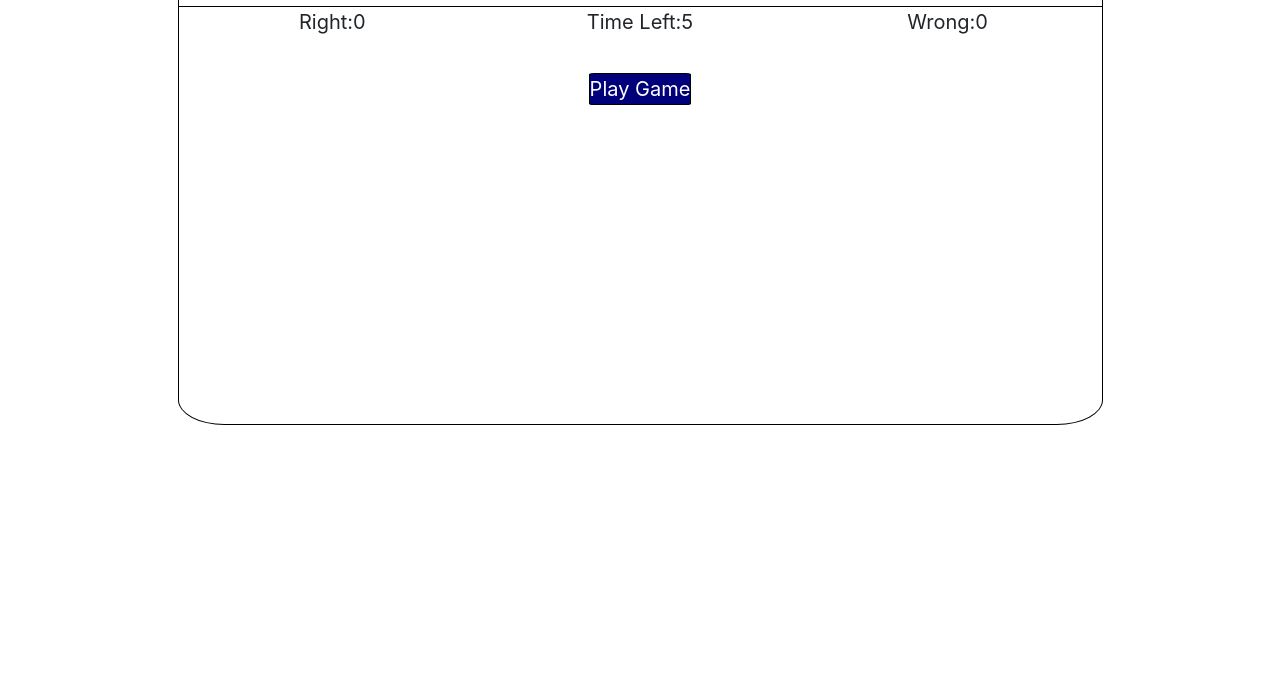
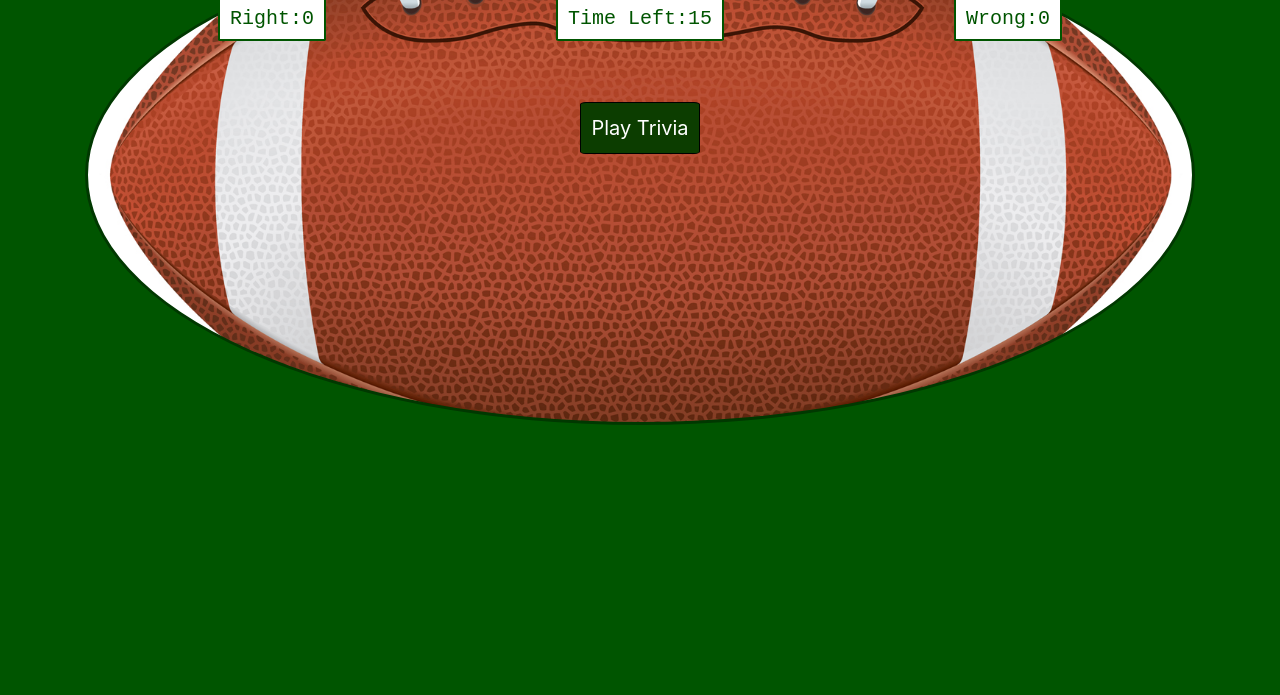
Before and after one commit to Benjatron87/Trivia-Game, a plain HTML site: page index.html in a window 1280 px wide. Shown: the part 105-800 px from the top of the page. Drawn offline with nearby package versions, Linux system fonts and the light colour scheme.

Commit message:
Added all 32 questions. Styled the game.

```diff
--- a/assets/css/style.css
+++ b/assets/css/style.css
@@ -3,26 +3,48 @@
     font-weight: none;
 }
 
+body{
+    background: rgb(0, 85, 0);
+}
+
 .game-screen{
-    border: 1px solid black;
-    border-radius: 5%;
+    border: 3px solid rgb(0, 56, 0);
+    border-radius: 100%;
     margin: 30px;
     height: 500px;
+    background-image: url("../images/football.png");
+    background-position: center;
+    background-size: cover;
 }
 
-.title{
+.name{
+    color: rgb(0, 85, 0);
+    background-color: white;
     font-family: monospace;
-    font-size: 30px;
+    font-size: 35px;
     line-height: 20px;
-    padding: 30px;
-}
-
-.title-card{
-    border-bottom: 1px solid black;
+    margin-top: 0px;
+    margin-bottom: 25px;
+    padding: 10px;
+    border-radius: 3%;
+    border: 2px solid rgb(0, 85, 0);
 }
 
 #timer{
     font-size: 20px;
+}
+
+.stats{
+    color: rgb(0, 85, 0);
+    background-color: white;
+    font-family: monospace;
+    font-size: 20px;
+    line-height: 20px;
+    margin-top: 0px;
+    margin-bottom: 25px;
+    padding: 10px;
+    border-radius: 3%;
+    border: 2px solid rgb(0, 85, 0);
 }
 
 .space{
@@ -37,10 +59,22 @@
 #start-button{
     border: solid 1px black;
     border-radius: 5%;
-    background-color: rgb(0, 0, 122);
+    background-color: rgb(12, 61, 0);
     color: white;
+    padding: 10px;
+    cursor: pointer;
 }
 
 #start-button:hover{
-    background-color: rgb(0, 0, 221);
+    background-color: rgb(18, 158, 0);
 }
+
+.game{
+    color: white;
+    font-family: monospace;
+}
+
+.answer:hover{
+    cursor: pointer;
+    color: rgb(115, 255, 0);
+}
--- a/assets/javascript/app.js
+++ b/assets/javascript/app.js
@@ -1,60 +1,18 @@
 $(document).ready(function reset() {
 
-    var timer = 5;
+    var timer = 15;
+    var delay = 3;
     var num = 0;
     var right = 0;
     var wrong = 0;
+
+    var interval1;
+    var interval2;
 
     $("#right").html(right);
     $("#wrong").html(wrong);
     $("#timer").html(timer);
 
-    var myQuestions = [
-
-         {
-            question: "Who is Thor?",
-
-            answers: [
-                {ans:"God of Thunder", value: true},
-                {ans: "God of Mischief", value: false,},
-                {ans: "Guy with shield", value: false},
-                {ans: "Guy in the Iron Suit", value: false}
-            ]
-        },
-
-         {
-            question: "Who is Loki?",
-
-            answers: [
-                {ans:"God of Thunder", value: false},
-                {ans: "God of Mischief", value: true,},
-                {ans: "Guy with shield", value: false},
-                {ans: "Guy in the Iron Suit", value: false}
-            ]
-        },
-
-        {
-            question: "Who is Captain America?",
-
-            answers: [
-                {ans:"God of Thunder", value: false},
-                {ans: "God of Mischief", value: false,},
-                {ans: "Guy with shield", value: true},
-                {ans: "Guy in the Iron Suit", value: false}
-            ]
-        },
-
-        {
-            question: "Who is Iron Man?",
-
-            answers: [
-                {ans:"God of Thunder", value: false},
-                {ans: "God of Mischief", value: false,},
-                {ans: "Guy with shield", value: false},
-                {ans: "Guy in the Iron Suit", value: true}
-            ]
-        }
-]
 
     function questionDisplay(obj){
 
@@ -96,30 +54,32 @@ $(document).ready(function reset() {
 
                     $("#outcome").html("Correct!");
                     $("#correct").show();
-                    $("#start-button").show();
 
                     for(var i = 0; i < 4; i++){
                         $("#answer" + [i]).hide();
                     }
 
-                    clearInterval(intervalId);
+                    clearInterval(interval2);
                     right++;
                     $("#right").html(right);
 
+                    nextQuestion();
             }
             else if(click === "false"){
 
                     $("#outcome").html("Wrong!");
                     $("#correct").show();
-                    $("#start-button").show();
+
 
                     for(var i = 0; i < 4; i++){
                         $("#answer" + [i]).hide();
                     }
 
-                    clearInterval(intervalId);
+                    clearInterval(interval2);
                     wrong++;
                     $("#wrong").html(wrong);
+
+                    nextQuestion();
 
             }
         })
@@ -131,10 +91,6 @@ $(document).ready(function reset() {
         $("#question").hide();
         $("#start-button").show().html("Play Again?");
 
-        num = 0;
-        right = 0;
-        wrong = 0;
-
         for(var i = 0; i < 4; i++){
             $("#answer" + [i]).hide();
         }
@@ -144,36 +100,68 @@ $(document).ready(function reset() {
 
     $("#start-button").on("click", function(){
 
-        $("#start-button").html("Next Question");
+        myQuestions.sort(function() {
+            return 0.5 - Math.random();
+          });
+
         $("#start-button").hide();
         $("#question").show();
+
+        num = 0;
+        right = 0;
+        wrong = 0;
 
         $("#right").html(right);
         $("#wrong").html(wrong);
 
-        console.log(num);
-        if (num < myQuestions.length){
-            questionDisplay(num);
+        questionDisplay(0);
 
-            num += 1;
+        num++
 
-            run();
-        }
-        else{
-            endGame()
-        }
+        run();
 
     });
 
+    function nextQuestion(){
 
+        clearInterval(interval1);
+
+        delay = 3;
+
+        if(num < myQuestions.length){
+
+            interval1 = setInterval(function(){
+
+                delay--;
+
+                console.log("delay" + delay);
+
+                if(delay === 0){
+
+                    questionDisplay(num);
+
+                    num++;
+
+                    run();
+
+                    clearInterval(interval1);
+                }
+
+            }, 1000);
+
+        }
+        else{
+            endGame();
+        }
+    }
 
     function run() {
 
-            timer = 5;
+            timer = 15;
 
             $("#timer").html(timer);
 
-            intervalId = setInterval(function(){
+            interval2 = setInterval(function(){
 
                 timer--;
 
@@ -187,12 +175,13 @@ $(document).ready(function reset() {
                     }
 
                     $("#correct").show();
-                    $("#start-button").show();
 
                     wrong++;
                     $("#wrong").html(wrong);
 
-                    clearInterval(intervalId);
+                    nextQuestion();
+
+                    clearInterval(interval2);
                 }
             }, 1000);
     }
--- /dev/null
+++ b/assets/javascript/myQuestions.js
@@ -0,0 +1,357 @@
+
+
+var myQuestions = [
+
+    {
+       question: "Redskins' Quarterback",
+
+       answers: [
+           {ans: "Alex Smith", value: true},
+           {ans: "Dak Prescott", value: false,},
+           {ans: "Kyle Allen", value: false},
+           {ans: "Mitchell Trubisky", value: false}
+       ]
+   },
+
+    {
+       question: "Panthers' Quarterback",
+
+       answers: [
+           {ans: "Peyton Manning", value: false},
+           {ans: "Cam Newton", value: true,},
+           {ans: "Josh Allen", value: false},
+           {ans: "Ryan Tannehill", value: false}
+       ]
+   },
+
+   {
+       question: "Chiefs' Quarterback",
+
+       answers: [
+           {ans: "Brett Favre", value: false},
+           {ans: "Blake Bortles", value: false,},
+           {ans: "Patrick Mahomes", value: true},
+           {ans: "Matt Ryan", value: false}
+       ]
+   },
+
+   {
+       question: "Cardinals' Quarterback",
+
+       answers: [
+           {ans: "Jeff Driskel", value: false},
+           {ans: "Jared Goff", value: false,},
+           {ans: "Aaron Rodgers", value: false},
+           {ans: "Josh Rosen", value: true}
+       ]
+   },
+
+   {
+       question: "Falcons' Quarterback",
+
+       answers: [
+           {ans: "Dak Prescott", value: false},
+           {ans: "Baker Mayfield", value: false,},
+           {ans: "Matt Ryan", value: true},
+           {ans: "Deshaun Watson", value: false}
+       ]
+   },
+
+   {
+       question: "Ravens' Quarterback",
+
+       answers: [
+           {ans: "Case Keenum", value: false},
+           {ans: "Philip Rivers", value: false,},
+           {ans: "Lamar Jackson", value: true},
+           {ans: "Kirk Cousins", value: false}
+       ]
+   },
+
+   {
+       question: "Bills' Quarterback",
+
+       answers: [
+           {ans: "Tom Brady", value: false},
+           {ans: "Nick Foles", value: false,},
+           {ans: "Josh Allen", value: true},
+           {ans: "Nick Mullens", value: false}
+       ]
+   },
+
+   {
+       question: "Bears' Quarterback",
+
+       answers: [
+           {ans: "Mitchell Trubisky", value: true},
+           {ans: "Matthew Stafford", value: false,},
+           {ans: "Eli Manning", value: false},
+           {ans: "Russell Wilson", value: false}
+       ]
+   },
+
+   {
+       question: "Bengals' Quarterback",
+
+       answers: [
+           {ans: "Jeff Driskel", value: true},
+           {ans: "Andrew Luck", value: false,},
+           {ans: "Teddy Bridgewater", value: false},
+           {ans: "Kyle Allen", value: false}
+       ]
+   },
+
+   {
+       question: "Browns' Quarterback",
+
+       answers: [
+           {ans: "Baker Mayfield", value: true},
+           {ans: "Patrick Mahomes", value: false,},
+           {ans: "Kyle Allen", value: false},
+           {ans: "Lamar Jackson", value: false}
+       ]
+   },
+
+   {
+       question: "Cowboys' Quarterback",
+
+       answers: [
+           {ans: "Dak Prescott", value: true},
+           {ans: "Derek Carr", value: false,},
+           {ans: "Sam Darnold", value: false},
+           {ans: "Josh Johnson", value: false}
+       ]
+   },
+
+   {
+       question: "Broncos' Quarterback",
+
+       answers: [
+           {ans: "Case Keenum", value: true},
+           {ans: "Aaron Rodgers", value: false,},
+           {ans: "Josh Rosen", value: false},
+           {ans: "Blake Bortles", value: false}
+       ]
+   },
+
+   {
+       question: "Lions' Quarterback",
+
+       answers: [
+           {ans: "Matthew Stafford", value: true},
+           {ans: "Sam Darnold", value: false,},
+           {ans: "Case Keenum", value: false},
+           {ans: "Deshaun Watson", value: false}
+       ]
+   },
+
+   {
+       question: "Packers' Quarterback",
+
+       answers: [
+           {ans: "Aaron Rodgers", value: true},
+           {ans: "Jared Goff", value: false,},
+           {ans: "Kirk Cousins", value: false},
+           {ans: "Philip Rivers", value: false}
+       ]
+   },
+
+   {
+       question: "Texans' Quarterback",
+
+       answers: [
+           {ans: "Deshaun Watson", value: true},
+           {ans: "Mitchell Trubisky", value: false,},
+           {ans: "Teddy Bridgewater", value: false},
+           {ans: "Eli Manning", value: false}
+       ]
+   },
+
+   {
+       question: "Colts' Quarterback",
+
+       answers: [
+           {ans: "Andrew Luck", value: true},
+           {ans: "Josh Allen", value: false,},
+           {ans: "Ryan Tannehill", value: false},
+           {ans: "Jameis Winston", value: false}
+       ]
+   },
+
+   {
+       question: "Jaguars' Quarterback",
+
+       answers: [
+           {ans: "Blake Bortles", value: true},
+           {ans: "Derek Carr", value: false,},
+           {ans: "Kirk Cousins", value: false},
+           {ans: "Nick Mullens", value: false}
+       ]
+   },
+
+   {
+       question: "Chargers' Quarterback",
+
+       answers: [
+           {ans: "Philip Rivers", value: true},
+           {ans: "Blaine Gabbert", value: false,},
+           {ans: "Ben Roethlisberger", value: false},
+           {ans: "Patrick Mahomes", value: false}
+       ]
+   },
+
+   {
+       question: "Rams' Quarterback",
+
+       answers: [
+           {ans: "Jared Goff", value: true},
+           {ans: "Ben Roethlisberger", value: false,},
+           {ans: "Black Bortles", value: false},
+           {ans: "Matthew Stafford", value: false}
+       ]
+   },
+
+   {
+       question: "Dolphins' Quarterback",
+
+       answers: [
+           {ans: "Ryan Tannehill", value: true},
+           {ans: "Philip Rivers", value: false,},
+           {ans: "Andrew Luck", value: false},
+           {ans: "Baker Mayfield", value: false}
+       ]
+   },
+
+   {
+       question: "Vikings' Quarterback",
+
+       answers: [
+           {ans: "Kirk Cousins", value: true},
+           {ans: "Nick Foles", value: false,},
+           {ans: "Teddy Bridgewater", value: false},
+           {ans: "Tom Brady", value: false}
+       ]
+   },
+
+   {
+       question: "Patriots' Quarterback",
+
+       answers: [
+           {ans: "Tom Brady", value: true},
+           {ans: "Josh Johnson", value: false,},
+           {ans: "Matthew Stafford", value: false},
+           {ans: "Kyle Allen", value: false}
+       ]
+   },
+
+   {
+       question: "Saints' Quarterback",
+
+       answers: [
+           {ans: "Drew Brees", value: true},
+           {ans: "Baker Mayfield", value: false,},
+           {ans: "Matt Ryan", value: false},
+           {ans: "Deshaun Watson", value: false}
+       ]
+   },
+
+   {
+       question: "Giants' Quarterback",
+
+       answers: [
+           {ans: "Eli Manning", value: true},
+           {ans: "Blaine Gabbert", value: false,},
+           {ans: "Jameis Winston", value: false},
+           {ans: "Kirk Cousins", value: false}
+       ]
+   },
+
+   {
+       question: "Jets Quarterback",
+
+       answers: [
+           {ans: "Sam Darnold", value: true},
+           {ans: "Patrick Mahomes", value: false,},
+           {ans: "Tom Brady", value: false},
+           {ans: "Andrew Luck", value: false}
+       ]
+   },
+
+   {
+       question: "Raiders' Quarterback",
+
+       answers: [
+           {ans: "Derek Carr", value: true},
+           {ans: "Blake Bortles", value: false,},
+           {ans: "Aaron Rodgers", value: false},
+           {ans: "Dak Prescott", value: false}
+       ]
+   },
+
+   {
+       question: "Eagles' Quarterback",
+
+       answers: [
+           {ans: "Nick Foles", value: true},
+           {ans: "Nick Mullens", value: false,},
+           {ans: "Deshaun Watson", value: false},
+           {ans: "Lamar Jackson", value: false}
+       ]
+   },
+
+   {
+       question: "Steelers' Quarterback",
+
+       answers: [
+           {ans: "Ben Roethlisberger", value: true},
+           {ans: "Matthew Stafford", value: false,},
+           {ans: "Josh Rosen", value: false},
+           {ans: "Dak Prescott", value: false}
+       ]
+   },
+
+   {
+       question: "49ers' Quarterback",
+
+       answers: [
+           {ans: "Nick Mullens", value: true},
+           {ans: "Russell Wilson", value: false,},
+           {ans: "Tom Brady", value: false},
+           {ans: "Case Keenum", value: false}
+       ]
+   },
+
+   {
+       question: "Seahawks' Quarterback",
+
+       answers: [
+           {ans: "Russell Wilson", value: true},
+           {ans: "Blaine Gabbert", value: false,},
+           {ans: "Jared Goff", value: false},
+           {ans: "Jeff Driskel", value: false}
+       ]
+   },
+
+   {
+       question: "Buccaneers' Quarterback",
+
+       answers: [
+           {ans: "Jameis Winston", value: true},
+           {ans: "Joe Flacco", value: false,},
+           {ans: "Nick Foles", value: false},
+           {ans: "Kirk Cousins", value: false}
+       ]
+   },
+
+   {
+       question: "Titans' Quarterback",
+
+       answers: [
+           {ans: "Blaine Gabbert", value: true},
+           {ans: "Deshaun Jackson", value: false,},
+           {ans: "Josh Allen", value: false},
+           {ans: "Baker Mayfield", value: false}
+       ]
+   }
+
+]
--- a/index.html
+++ b/index.html
@@ -7,6 +7,7 @@
 
         <script src="https://cdnjs.cloudflare.com/ajax/libs/jquery/3.2.1/jquery.min.js"></script>
 
+        <script src="assets/javascript/myQuestions.js"></script>
         <script src="assets/javascript/app.js"></script>
 
         <meta charset="utf-8">
@@ -18,35 +19,35 @@
 
         <div class="container d-flex justify-content-center">
 
-            <div class="col-md-10 game-screen">
+            <div class="col-md-12 game-screen">
 
-                <div class="row d-flex justify-content-center title-card">
+                <div class="row d-flex justify-content-center">
 
                     <div class="col-md-12 d-flex justify-content-center title">
 
-                    Marvel Cinematic Universe Trivia Game
+                    <a class="name">NFL Quarterback Triva</a>
 
                     </div>
 
                 </div>
 
-                <div class="row">
+                <div class="row line">
 
                     <div class="col-md-4 d-flex justify-content-center">
 
-                            <div class="d-flex justify-content-center">Right: <a id="right"></a></div>
+                            <div class="d-flex justify-content-center stats">Right: <a id="right"></a></div>
 
                     </div>
 
                     <div class="col-md-4 d-flex justify-content-center">
 
-                            <div class="d-flex justify-content-center">Time Left: <a id="timer"></a></div>
+                            <div class="d-flex justify-content-center stats">Time Left: <a id="timer"></a></div>
 
                         </div>
 
                     <div class="col-md-4 d-flex justify-content-center">
 
-                            <div class="d-flex justify-content-center">Wrong: <a id="wrong"></a></div>
+                            <div class="d-flex justify-content-center stats">Wrong: <a id="wrong"></a></div>
 
                     </div>
 
@@ -54,43 +55,43 @@
 
                 <div class="container">
 
-                        <div class="col-md-12 d-flex justify-content-center">
+                        <div class="col-md-12 d-flex justify-content-center game">
 
                                 <div class="row" id="question"></div>
 
                         </div>
 
-                        <div class="col-md-12 d-flex justify-content-center">
+                        <div class="col-md-12 d-flex justify-content-center game">
 
                                 <div class="row" id="outcome"></div>
 
                         </div>
 
-                        <div class="col-md-12 d-flex justify-content-center">
+                        <div class="col-md-12 d-flex justify-content-center game">
 
                                 <div class="row" id="correct"></div>
 
                         </div>
 
-                        <div class="col-md-12 d-flex justify-content-center">
+                        <div class="col-md-12 d-flex justify-content-center game">
 
                                 <div class="row answer"><a class="answer" id="answer0"></a></div>
 
                         </div>
 
-                        <div class="col-md-12 d-flex justify-content-center">
+                        <div class="col-md-12 d-flex justify-content-center game">
 
                                 <div class="row answer"><a class="answer" id="answer1"></a></div>
 
                         </div>
 
-                        <div class="col-md-12 d-flex justify-content-center">
+                        <div class="col-md-12 d-flex justify-content-center game">
 
-                                <div class="row"><a class="answer" id="answer2"></a></div>
+                                <div class="row answer"><a class="answer" id="answer2"></a></div>
 
                         </div>
 
-                        <div class="col-md-12 d-flex justify-content-center">
+                        <div class="col-md-12 d-flex justify-content-center game">
 
                                 <div class="row answer"><a class="answer" id="answer3"></a></div>
 
@@ -98,7 +99,7 @@
 
                         <div class="col-md-12 d-flex justify-content-center">
 
-                                <div class="row" id="start-button">Play Game</div>
+                                <div class="row" id="start-button">Play Trivia</div>
 
                         </div>
 
```
Also changed, not shown: assets/images/football.png (added), 2 other files.
